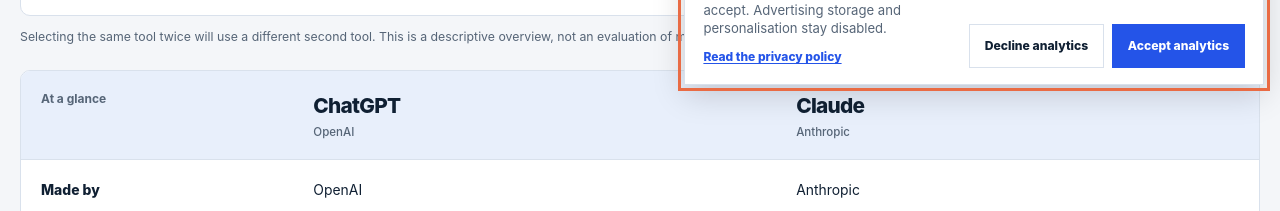
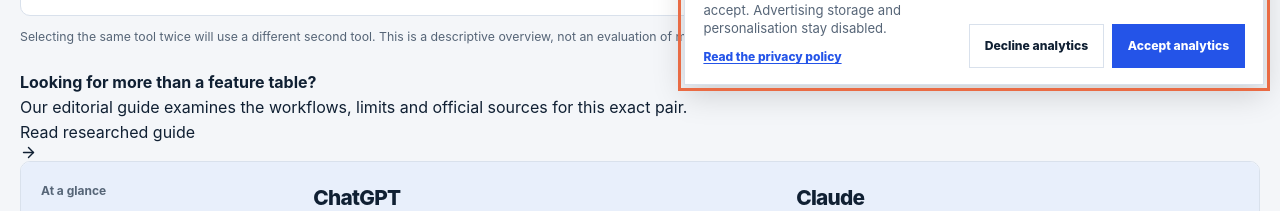
Before and after one commit to syleriofficial/Decodista, a Next.js app: page /ai-tools/compare in a window 1280 px wide. Shown: the part 699-910 px from the top of the page. Built offline with nearby package versions, Linux system fonts and the light colour scheme; no server answers.

Commit message:
feat(ai-tools): link curated comparison guides from directory and compare tool

```diff
--- a/app/ai-tools/compare/page.tsx
+++ b/app/ai-tools/compare/page.tsx
@@ -2,6 +2,7 @@ import type { Metadata } from "next";
 import Link from "@/components/app-link";
 import { AiEvidenceStatus } from "@/components/ai-tools-evidence-status";
 import { getAiToolEvidence } from "@/lib/ai-tools-evidence";
+import { findGuideForTools } from "@/lib/ai-tools-comparison-guides";
 import { ArrowLeft, ArrowRight, ArrowUpRight, GitCompareArrows } from "lucide-react";
 import { AI_TOOLS, findAiTool, getCategoryLabel } from "@/lib/ai-tools";
 import { SITE_NAME } from "@/lib/site";
@@ -38,6 +39,7 @@ export default async function CompareAiToolsPage({ searchParams }: { searchParam
     : AI_TOOLS.find((tool) => tool.slug !== first.slug && tool.category === first.category)
       ?? AI_TOOLS.find((tool) => tool.slug !== first.slug)!;
 
+  const editorialGuide = findGuideForTools(first.slug, second.slug);
   const officialSources = [first, second].map((tool) => ({ tool, evidence: getAiToolEvidence(tool.slug) }));
   const rows = [
     { title: "Made by", a: first.provider, b: second.provider },
@@ -84,6 +86,12 @@ export default async function CompareAiToolsPage({ searchParams }: { searchParam
         </form>
         <p className="ai-tools-form-hint">Selecting the same tool twice will use a different second tool. This is a descriptive overview, not an evaluation of model quality.</p>
 
+        {editorialGuide && (
+          <div className="ai-guide-context-banner">
+            <div><strong>Looking for more than a feature table?</strong><p>Our editorial guide examines the workflows, limits and official sources for this exact pair.</p></div>
+            <Link href={`/ai-tools/guides/${editorialGuide.slug}`}>Read researched guide <ArrowRight size={17} aria-hidden="true" /></Link>
+          </div>
+        )}
         <div className="ai-tools-table-scroll" role="region" aria-label={`${first.name} and ${second.name} comparison table`} tabIndex={0}>
           <table className="ai-tools-compare-table">
             <caption className="sr-only">Side-by-side descriptive comparison of {first.name} and {second.name}</caption>
```
